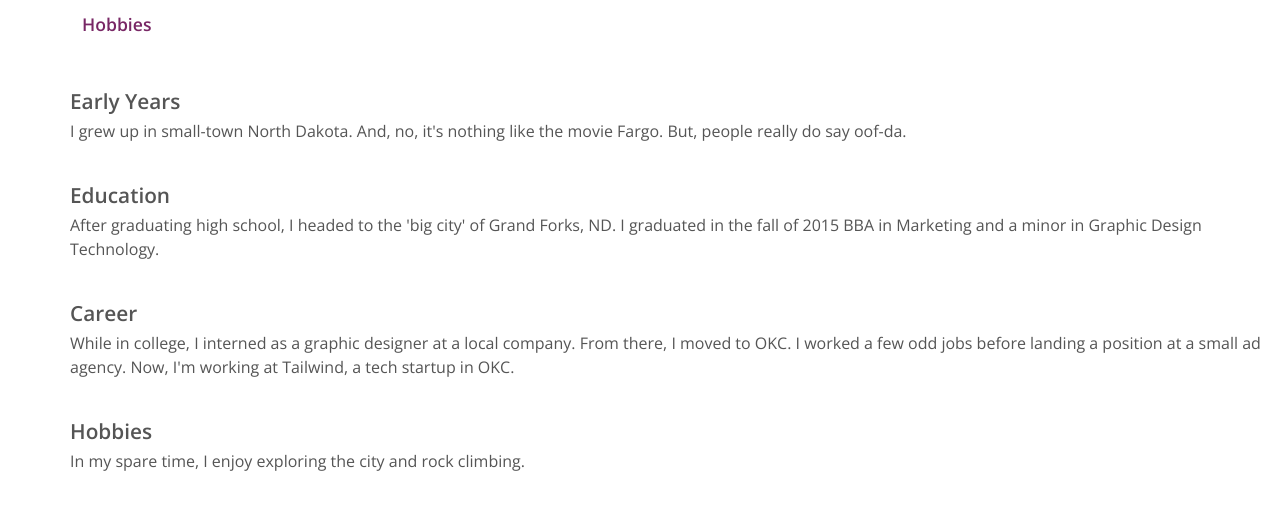
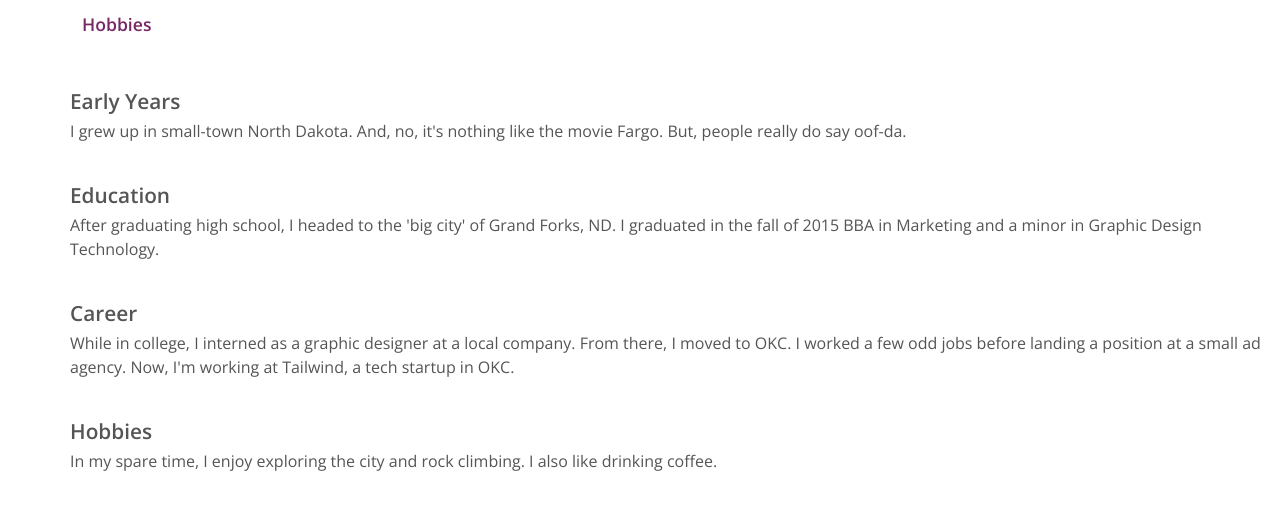
Before and after one commit to jolyn1993/okcoders-html-css, a plain HTML site: page index.html in a window 1280 px wide. Shown: the part 997-1515 px from the top of the page. Drawn offline with nearby package versions, Linux system fonts and the light colour scheme.

Commit message:
added a new sentence to Hobbies section

```diff
--- a/index.html
+++ b/index.html
@@ -86,7 +86,7 @@
                         </h2>
                     </header>
                     <section>
-                        In my spare time, I enjoy exploring the city and rock climbing.
+                        In my spare time, I enjoy exploring the city and rock climbing. I also like drinking coffee.
                     </section>
                 </article>
             </main>
```
